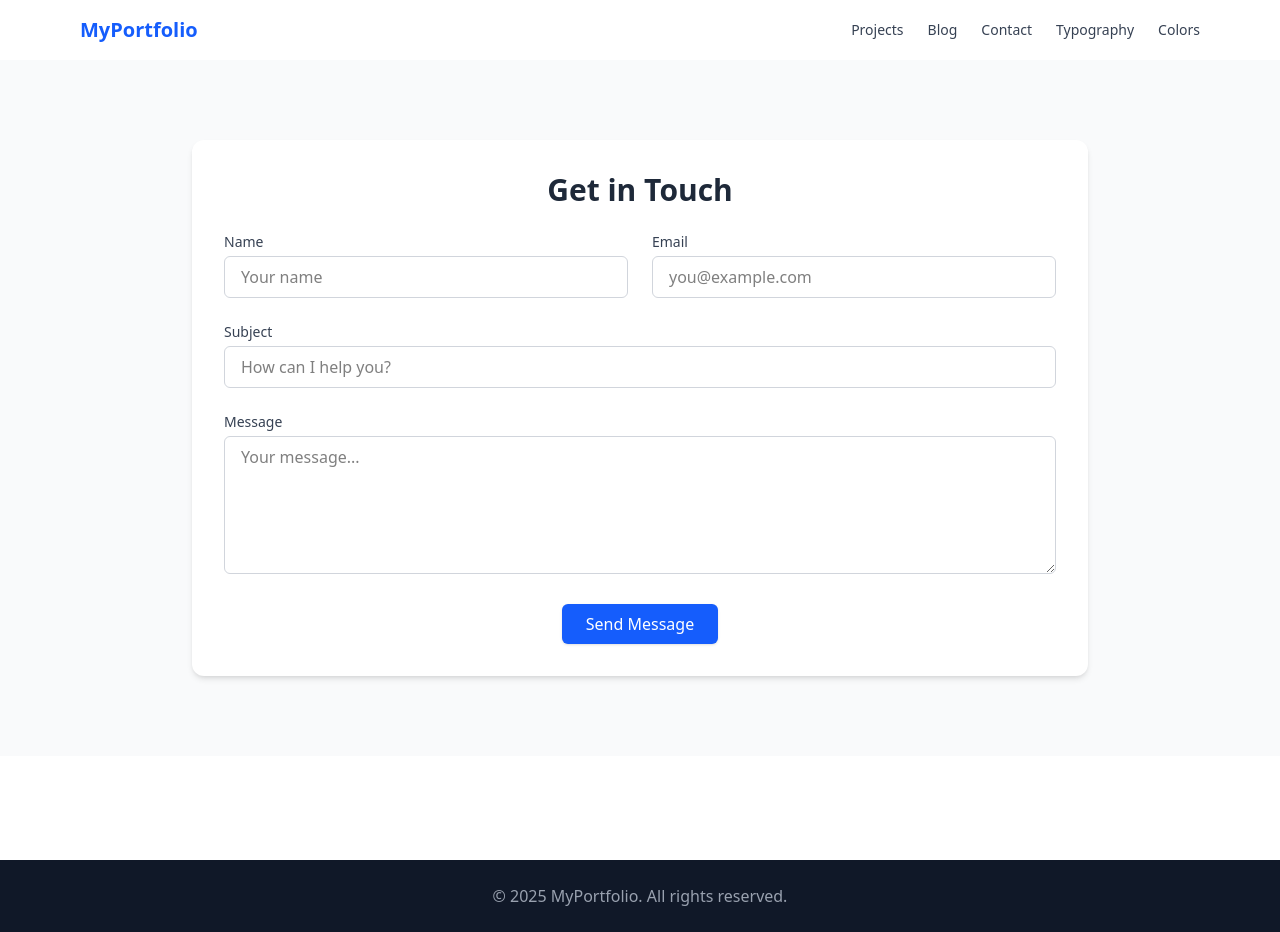
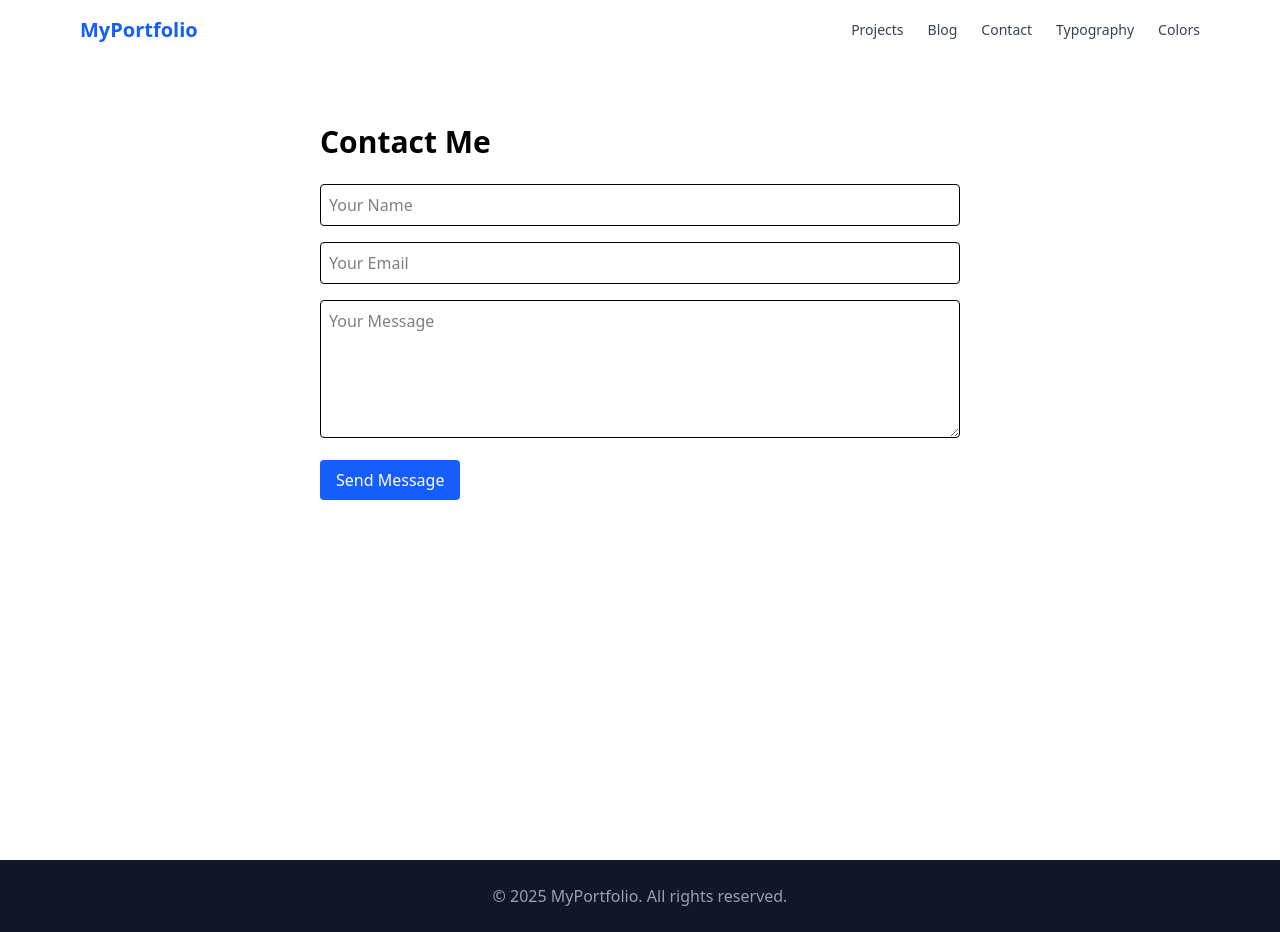
Before and after one commit to martialchess/portfolio-fullstack, a Next.js app: page /contact in a window 1280 px wide. Built offline with nearby package versions, Linux system fonts and the light colour scheme.

Commit message:
updating form validation

```diff
--- a/components/sections/ProjectList.tsx
+++ b/components/sections/ProjectList.tsx
@@ -1,45 +1,39 @@
 import React from "react";
-import Image from "next/image";
 
-const About = () => {
+const ProjectList = () => {
+  const projects = [
+    {
+      title: "Portfolio Website",
+      description: "A sleek personal portfolio built with Next.js and Tailwind.",
+      image: "/images/projects/portfolio.png",
+      link: "/projects/portfolio",
+    },
+    {
+      title: "Blog CMS",
+      description: "A markdown-based blog with static generation.",
+      image: "/images/projects/blog.png",
+      link: "/projects/blog",
+    },
+  ];
+
   return (
-    <section className="py-20 bg-[#f9fafb]">
-      {/* Center and constrain entire content */}
+    <section className="py-20 bg-gray-100">
       <div className="max-w-6xl mx-auto px-4">
-        <div className="grid md:grid-cols-2 gap-10 items-center">
-          {/* Profile Photo */}
-          <div className="flex justify-center">
-            <Image
-              width={300}
-              height={300}
-              src="/images/profilephoto1.jpg"
-              alt="Profile"
-              className="w-[380px] rounded-xl shadow-md object-cover"
-            />
-          </div>
-
-          {/* About Text */}
-          <div>
-            <h2 className="text-3xl font-bold text-gray-800 mb-4">About Me</h2>
-            <p className="text-gray-600 leading-relaxed">
-              &quot;I&apos;m a passionate developer with a love for creating dynamic and responsive web applications. I have a strong foundation in JavaScript, React, and Node.js, and I&apos;m always eager to learn new technologies and improve my skills. My goal is to build applications that not only meet user needs but also provide a seamless and enjoyable experience. In my free time, I love exploring new programming languages, contributing to open-source projects, and staying updated with the latest trends in web development. Currently I&apos;m pursuing backend development and looking to expand my knowledge in cloud technologies and DevOps practices.&quot;
-            </p>
-
-            <div className="mt-8 bg-white p-6 rounded-lg shadow-md">
-              <ul className="space-y-2 text-gray-700">
-                <li>
-                  <strong>Name:</strong> Rida Malik
-                </li>
-                <li>
-                  <strong>Email:</strong> ridamaliktech@gmail.com
-                </li>
-              </ul>
-            </div>
-          </div>
+        <h2 className="text-3xl font-bold text-gray-800 text-center mb-10">Recent Projects</h2>
+        <div className="grid md:grid-cols-2 lg:grid-cols-3 gap-8">
+          {projects.map((project, index) => (
+            <a href={project.link} key={index} className="bg-white rounded shadow hover:shadow-lg transition">
+              <img src={project.image} alt={project.title} className="w-full h-48 object-cover rounded-t" />
+              <div className="p-4">
+                <h3 className="text-xl font-semibold">{project.title}</h3>
+                <p className="text-gray-600 text-sm mt-2">{project.description}</p>
+              </div>
+            </a>
+          ))}
         </div>
       </div>
     </section>
   );
 };
 
-export default About;
+export default ProjectList;
--- a/pages/contact.tsx
+++ b/pages/contact.tsx
@@ -1,82 +1,82 @@
-import React from "react";
+import { useState } from "react";
 
-const Contact = () => {
+export default function ContactPage() {
+  const [formData, setFormData] = useState({
+    name: "",
+    email: "",
+    message: "",
+  });
+  const [status, setStatus] = useState("");
+
+  const handleChange = (e: React.ChangeEvent<HTMLInputElement | HTMLTextAreaElement>) => {
+    setFormData({ ...formData, [e.target.name]: e.target.value });
+  };
+
+  const handleSubmit = async (e: React.FormEvent) => {
+    e.preventDefault();
+    setStatus("Sending...");
+
+    try {
+      const res = await fetch("https://portfolio-fullstack-backend.onrender.com/api/contact", {
+        method: "POST",
+        headers: {
+          "Content-Type": "application/json",
+        },
+        body: JSON.stringify(formData),
+      });
+
+      if (res.ok) {
+        setStatus("Message sent successfully!");
+        setFormData({ name: "", email: "", message: "" });
+      } else {
+        const error = await res.json();
+        setStatus("Failed to send message: " + error.message);
+      }
+    } catch (err) {
+      console.error("Error:", err);
+      setStatus("An error occurred. Please try again.");
+    }
+  };
+
   return (
-    <section className="py-20 bg-[#f9fafb] px-4" id="contact">
-      <div className="max-w-4xl mx-auto bg-white rounded-xl shadow-md p-8">
-        <h2 className="text-3xl font-bold text-center text-gray-800 mb-6">
-          Get in Touch
-        </h2>
-
-        <form className="grid grid-cols-1 md:grid-cols-2 gap-6">
-          {/* Name */}
-          <div className="col-span-1">
-            <label className="block text-sm font-medium text-gray-700 mb-1">
-              Name
-            </label>
+    <div className="max-w-2xl mx-auto py-16 px-4">
+      <h1 className="text-3xl font-bold mb-6">Contact Me</h1>
+      <form onSubmit={handleSubmit} className="space-y-4">
         <input
           type="text"
           name="name"
-              className="w-full border border-gray-300 rounded-md px-4 py-2 focus:outline-none focus:ring-2 focus:ring-blue-500"
-              placeholder="Your name"
+          placeholder="Your Name"
+          className="w-full border p-2 rounded"
+          value={formData.name}
+          onChange={handleChange}
           required
         />
-          </div>
-
-          {/* Email */}
-          <div className="col-span-1">
-            <label className="block text-sm font-medium text-gray-700 mb-1">
-              Email
-            </label>
         <input
           type="email"
           name="email"
-              className="w-full border border-gray-300 rounded-md px-4 py-2 focus:outline-none focus:ring-2 focus:ring-blue-500"
-              placeholder="you@example.com"
+          placeholder="Your Email"
+          className="w-full border p-2 rounded"
+          value={formData.email}
+          onChange={handleChange}
           required
         />
-          </div>
-
-          {/* Subject */}
-          <div className="md:col-span-2">
-            <label className="block text-sm font-medium text-gray-700 mb-1">
-              Subject
-            </label>
-            <input
-              type="text"
-              name="subject"
-              className="w-full border border-gray-300 rounded-md px-4 py-2 focus:outline-none focus:ring-2 focus:ring-blue-500"
-              placeholder="How can I help you?"
-            />
-          </div>
-
-          {/* Message */}
-          <div className="md:col-span-2">
-            <label className="block text-sm font-medium text-gray-700 mb-1">
-              Message
-            </label>
         <textarea
           name="message"
+          placeholder="Your Message"
+          className="w-full border p-2 rounded"
           rows={5}
-              className="w-full border border-gray-300 rounded-md px-4 py-2 focus:outline-none focus:ring-2 focus:ring-blue-500"
-              placeholder="Your message..."
+          value={formData.message}
+          onChange={handleChange}
           required
-            ></textarea>
-          </div>
-
-          {/* Button */}
-          <div className="md:col-span-2 text-center">
+        />
         <button
           type="submit"
-              className="bg-blue-600 text-white font-medium px-6 py-2 rounded-md shadow hover:bg-blue-700 transition duration-300"
+          className="bg-blue-600 text-white px-4 py-2 rounded hover:bg-blue-700"
         >
           Send Message
         </button>
-          </div>
+        {status && <p className="text-sm mt-2">{status}</p>}
       </form>
     </div>
-    </section>
   );
-};
-
-export default Contact;
+}
```
Lines whose indentation alone changed are shown as unchanged.
